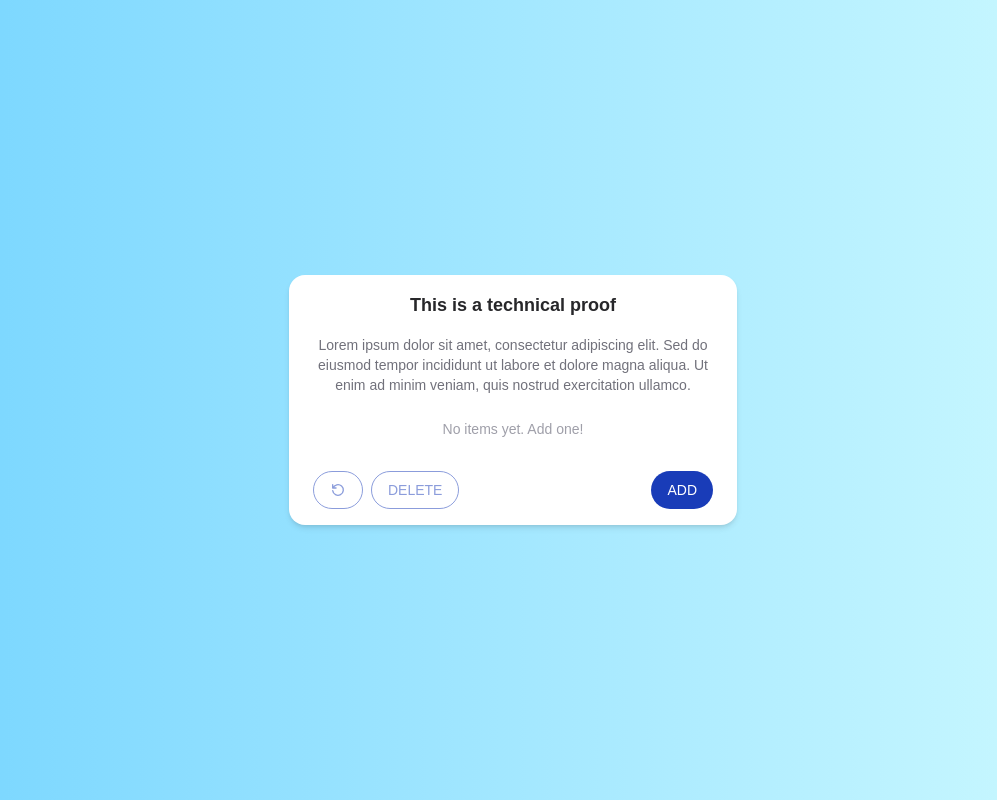
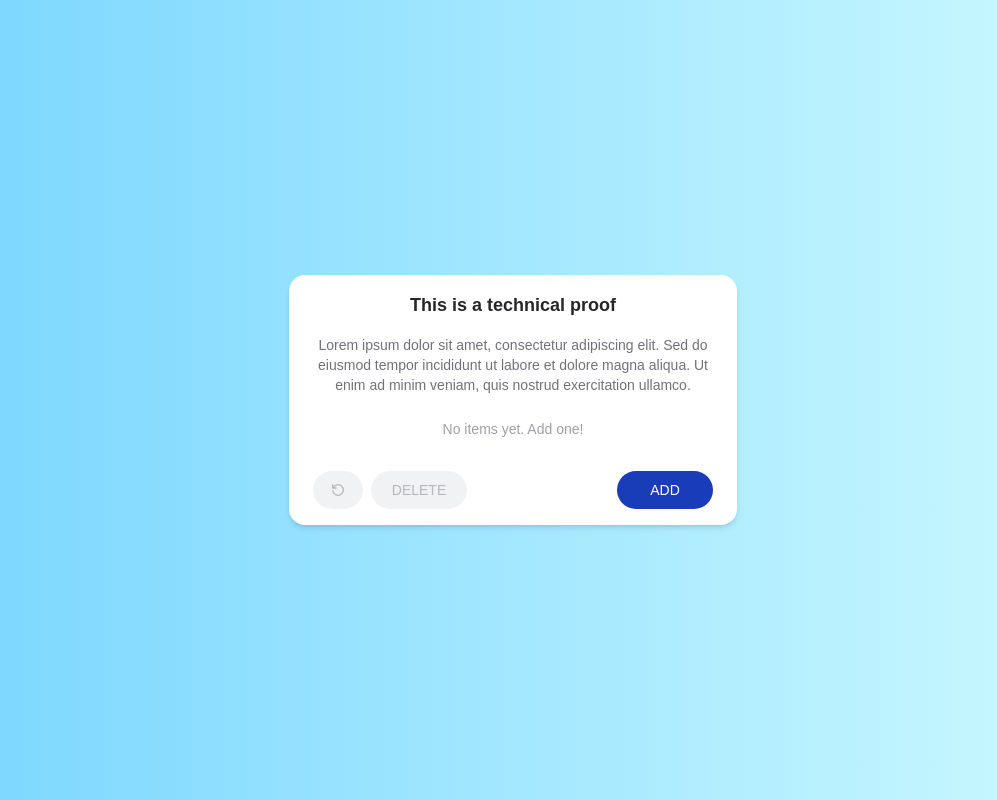
Before and after one commit to Maeter/sturdy-fortnight, a Next.js app: page / in a window 1280 px wide. Shown: the whole page, without its empty margins (127-1124 px from the left). Built offline with nearby package versions, Linux system fonts and the light colour scheme.

Commit message:
refactor: move button and card component to separate /common folder

```diff
--- a/app/components/AddTodoModal.tsx
+++ b/app/components/AddTodoModal.tsx
@@ -1,8 +1,8 @@
 'use client'
 
 import { useState, useEffect } from 'react'
-import Card from './Card'
-import Button from './Button'
+import Card from './common/Card'
+import Button from './common/Button'
 
 type Props = {
   isOpen: boolean
--- a/app/components/TodoFooter.tsx
+++ b/app/components/TodoFooter.tsx
@@ -2,7 +2,7 @@
 
 import { useState } from 'react'
 import { IconRotate } from '@tabler/icons-react'
-import Button from './Button'
+import Button from './common/Button'
 import AddTodoModal from './AddTodoModal'
 import { useAppDispatch, useAppSelector } from '../store/hooks'
 import { addTodo, deleteSelected, undo } from '../store/todosSlice'
@@ -39,10 +39,11 @@ export default function TodoFooter() {
         variant="outline"
         onClick={() => dispatch(deleteSelected())}
         disabled={!hasSelection}
+        className="min-w-24"
       >
         Delete
       </Button>
-      <Button onClick={() => setIsModalOpen(true)} className="ml-auto">
+      <Button onClick={() => setIsModalOpen(true)} className="ml-auto min-w-24">
         Add
       </Button>
     </>
--- a/app/components/Button.tsx
+++ b/app/components/common/Button.tsx
@@ -11,7 +11,10 @@ export default function Button({
   ...props
 }: ButtonProps) {
   const base =
-    'px-4 py-2 uppercase rounded-full text-sm font-medium transition-colors cursor-pointer disabled:opacity-50 disabled:cursor-not-allowed'
+    'px-4 py-2 uppercase rounded-full text-sm font-medium transition-colors cursor-pointer'
+
+  const disabledBase =
+    'disabled:opacity-50 disabled:cursor-not-allowed disabled:bg-gray-200 disabled:text-gray-500 disabled:border-transparent'
 
   const variants = {
     filled: 'bg-blue-800 text-white hover:bg-blue-700 active:bg-blue-900',
@@ -20,7 +23,10 @@ export default function Button({
   }
 
   return (
-    <button className={`${base} ${variants[variant]} ${className}`} {...props}>
+    <button
+      className={`${base} ${disabledBase} ${variants[variant]} ${className}`}
+      {...props}
+    >
       {children}
     </button>
   )
--- a/app/page.tsx
+++ b/app/page.tsx
@@ -1,4 +1,4 @@
-import Card from './components/Card'
+import Card from './components/common/Card'
 import TodoFooter from './components/TodoFooter'
 import TodoList from './components/TodoList'
 
--- a/vanilla/index.html
+++ b/vanilla/index.html
@@ -78,7 +78,7 @@
             id="undo-btn"
             aria-label="Undo"
             disabled
-            class="cursor-pointer rounded-full border border-blue-800 px-4 py-2 text-sm font-medium text-blue-800 uppercase transition-colors hover:bg-blue-50 active:bg-blue-100 disabled:cursor-not-allowed disabled:opacity-50"
+            class="cursor-pointer rounded-full border border-blue-800 px-4 py-2 text-sm font-medium text-blue-800 uppercase transition-colors hover:bg-blue-50 active:bg-blue-100 disabled:cursor-not-allowed disabled:border-transparent disabled:bg-gray-200 disabled:text-gray-500 disabled:opacity-50"
           >
             <svg
               xmlns="http://www.w3.org/2000/svg"
@@ -99,14 +99,14 @@
           <button
             id="delete-btn"
             disabled
-            class="cursor-pointer rounded-full border border-blue-800 px-4 py-2 text-sm font-medium text-blue-800 uppercase transition-colors hover:bg-blue-50 active:bg-blue-100 disabled:cursor-not-allowed disabled:opacity-50"
+            class="cursor-pointer rounded-full border border-blue-800 px-4 py-2 text-sm font-medium text-blue-800 uppercase transition-colors hover:bg-blue-50 active:bg-blue-100 disabled:cursor-not-allowed disabled:border-transparent disabled:bg-gray-200 disabled:text-gray-500 disabled:opacity-50"
           >
             Delete
           </button>
 
           <button
             id="add-btn"
-            class="ml-auto cursor-pointer rounded-full bg-blue-800 px-4 py-2 text-sm font-medium text-white uppercase transition-colors hover:bg-blue-700 active:bg-blue-900"
+            class="ml-auto cursor-pointer rounded-full bg-blue-800 px-4 py-2 text-sm font-medium text-white uppercase transition-colors hover:bg-blue-700 active:bg-blue-900 disabled:cursor-not-allowed disabled:border-transparent disabled:bg-gray-200 disabled:text-gray-500 disabled:opacity-50"
           >
             Add
           </button>
```
Also changed, not shown: app/components/common/Card.tsx (renamed from app/components/Card.tsx), 2 other files (tests, documents, lock files or other folders).
